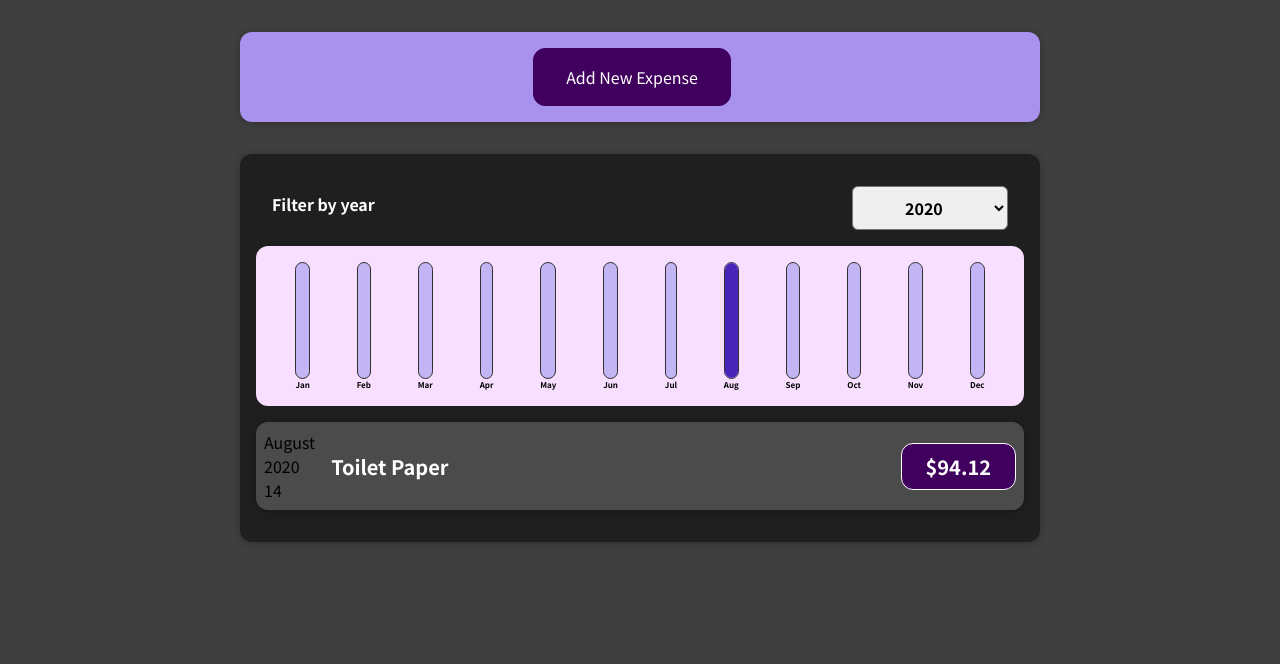
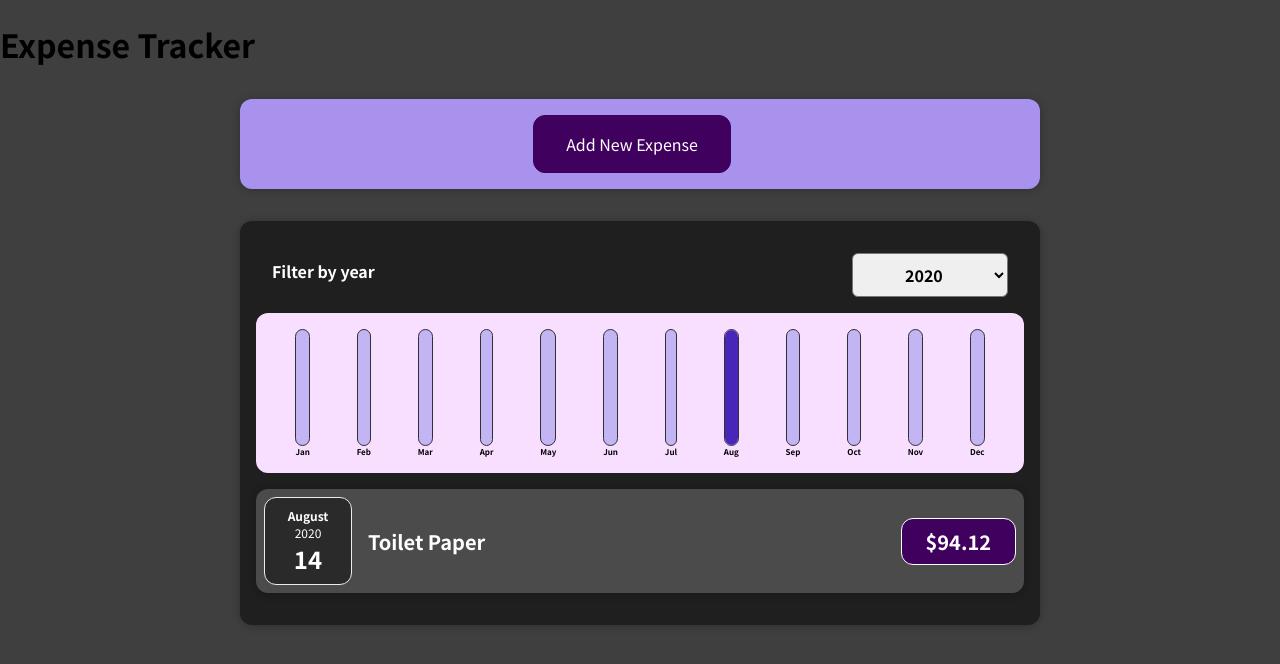
Before and after one commit to felixc0115/expense-tracker, a React (Create React App) app: page / in a window 1280 px wide. Shown: the top 664 px of the page. Built offline with nearby package versions, Linux system fonts and the light colour scheme.

Commit message:
Fix date styles

```diff
--- a/src/App.js
+++ b/src/App.js
@@ -32,6 +32,7 @@
   };
   return (
     <div>
+      <h1>Expense Tracker</h1>
       <NewExpense onAddNewExpenseHandler={addNewExpenseHandler} />
       <AllExpenses expenses={expenses} />
     </div>
--- a/src/components/Expenses/ExpenseDate.js
+++ b/src/components/Expenses/ExpenseDate.js
@@ -1,4 +1,4 @@
-import "../Expenses/AllExpenses.css";
+import "./ExpenseDate.css";
 
 const ExpenseDate = ({ date }) => {
   const month = date.toLocaleString("en-US", { month: "long" });
@@ -7,9 +7,9 @@
 
   return (
     <div className="expense-date">
-      <div className="expense=date__month">{month}</div>
-      <div className="expense=date__year">{year}</div>
-      <div className="expense=date__day">{day}</div>
+      <div className="expense-date__month">{month}</div>
+      <div className="expense-date__year">{year}</div>
+      <div className="expense-date__day">{day}</div>
     </div>
   );
 };
```
